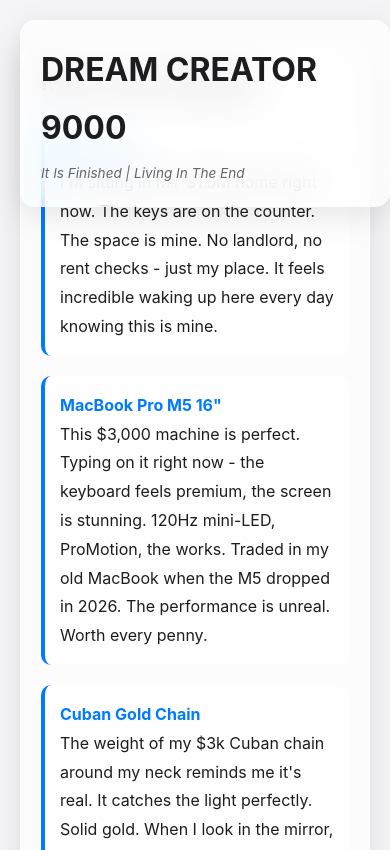
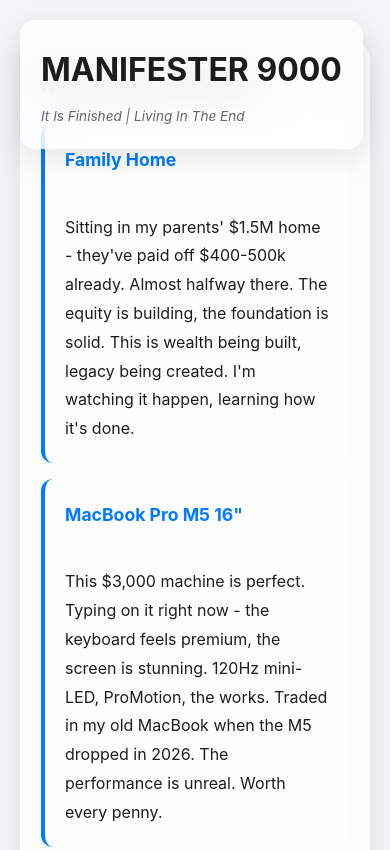
Before and after one commit to nulljosh/school, a plain HTML site: page dream-creator-9000.html in a window 390 px wide. Shown: the top 850 px of the page. Drawn offline with Linux system fonts and the light colour scheme.

Commit message:
Rename to Manifester 9000, add grid layout, add weed + fed items, update home

```diff
--- a/dream-creator-9000.html
+++ b/dream-creator-9000.html
@@ -3,7 +3,7 @@
 <head>
     <meta charset="UTF-8">
     <meta name="viewport" content="width=device-width, initial-scale=1.0">
-    <title>Dream Creator 9000</title>
+    <title>Manifester 9000</title>
     <style>
         * {
             margin: 0;
@@ -64,15 +64,38 @@
             font-size: 1.5em;
             font-weight: 600;
         }
+        .reality-grid {
+            display: grid;
+            grid-template-columns: repeat(3, 1fr);
+            gap: 16px;
+            margin-top: 20px;
+        }
+        @media (max-width: 1024px) {
+            .reality-grid {
+                grid-template-columns: repeat(2, 1fr);
+            }
+        }
+        @media (max-width: 640px) {
+            .reality-grid {
+                grid-template-columns: 1fr;
+            }
+        }
         .reality-item {
-            margin: 20px 0;
-            padding: 15px;
+            padding: 20px;
             background: rgba(255, 255, 255, 0.5);
             border-left: 4px solid #007aff;
-            border-radius: 10px;
+            border-radius: 12px;
+            transition: all 0.3s ease;
+        }
+        .reality-item:hover {
+            transform: translateY(-2px);
+            box-shadow: 0 8px 24px rgba(0, 0, 0, 0.12);
         }
         .reality-item strong {
             color: #007aff;
+            display: block;
+            margin-bottom: 8px;
+            font-size: 1.1em;
         }
         .affirmation {
             font-size: 1.1em;
@@ -107,16 +130,17 @@
 <body>
     <div class="container">
         <div class="header">
-            <h1>DREAM CREATOR 9000</h1>
+            <h1>MANIFESTER 9000</h1>
             <p class="subtitle">It Is Finished | Living In The End</p>
         </div>
 
         <div class="section">
             <h2>My Current Reality</h2>
 
-            <div class="reality-item">
-                <strong>My Home</strong><br>
-                I'm sitting in MY $1.5M home right now. The keys are on the counter. The space is mine. No landlord, no rent checks - just my place. It feels incredible waking up here every day knowing this is mine.
+            <div class="reality-grid">
+                <div class="reality-item">
+                <strong>Family Home</strong><br>
+                Sitting in my parents' $1.5M home - they've paid off $400-500k already. Almost halfway there. The equity is building, the foundation is solid. This is wealth being built, legacy being created. I'm watching it happen, learning how it's done.
             </div>
 
             <div class="reality-item">
@@ -158,6 +182,17 @@
                 <strong>Happiness & Peace</strong><br>
                 I'm genuinely happy. Not chasing happiness - I'm living it. My mind is at peace. I wake up grateful, go to sleep content. Life is good and getting better. I'm exactly where I'm meant to be, with everything I need.
             </div>
+
+            <div class="reality-item">
+                <strong>Quality Weed</strong><br>
+                Got my stash locked in. Premium flower, always fresh, always good. No stress about running out, no sketchy pickups. Just quality bud whenever I want it. Life's better when you're not dry.
+            </div>
+
+            <div class="reality-item">
+                <strong>Well Fed</strong><br>
+                Fridge is stocked, pantry is full. I eat good every day - no skipping meals, no cheap ramen struggles. Real food, whenever I'm hungry. Never worrying about where the next meal comes from. That's abundance.
+            </div>
+            </div>
         </div>
 
         <div class="affirmation">
```
